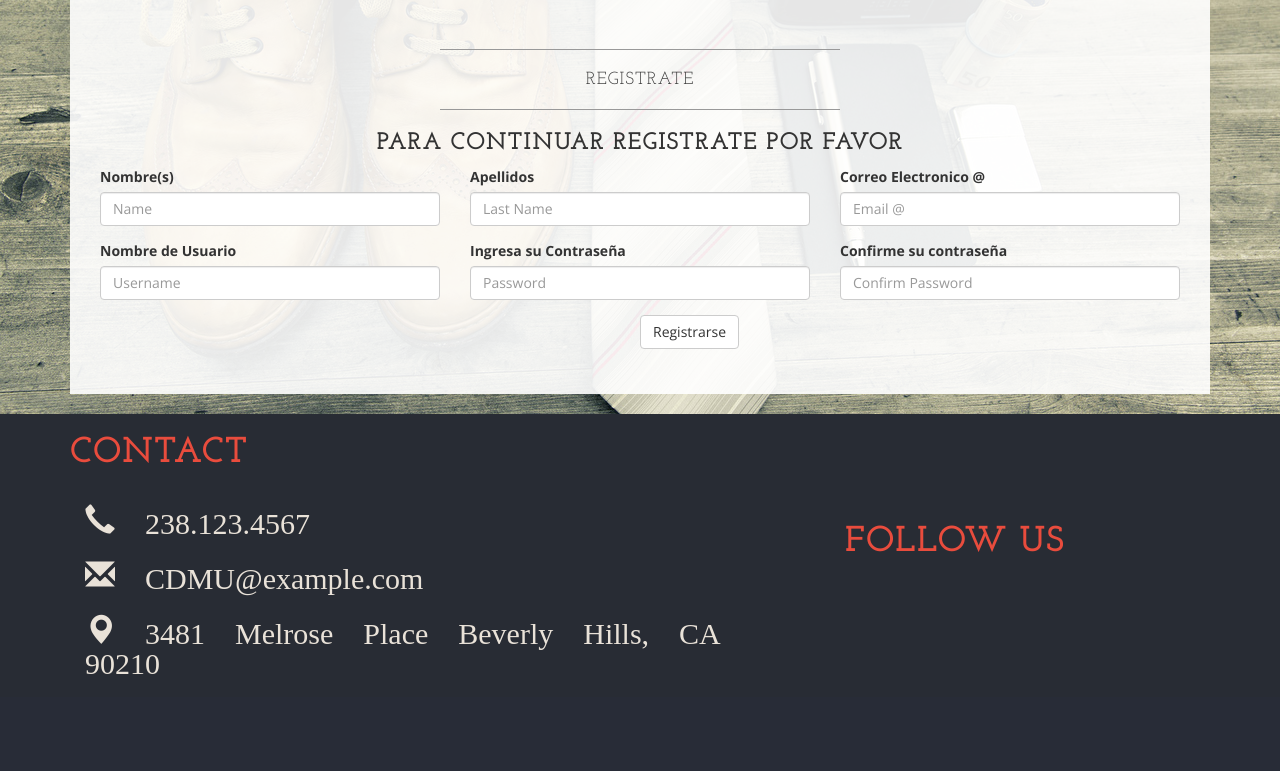
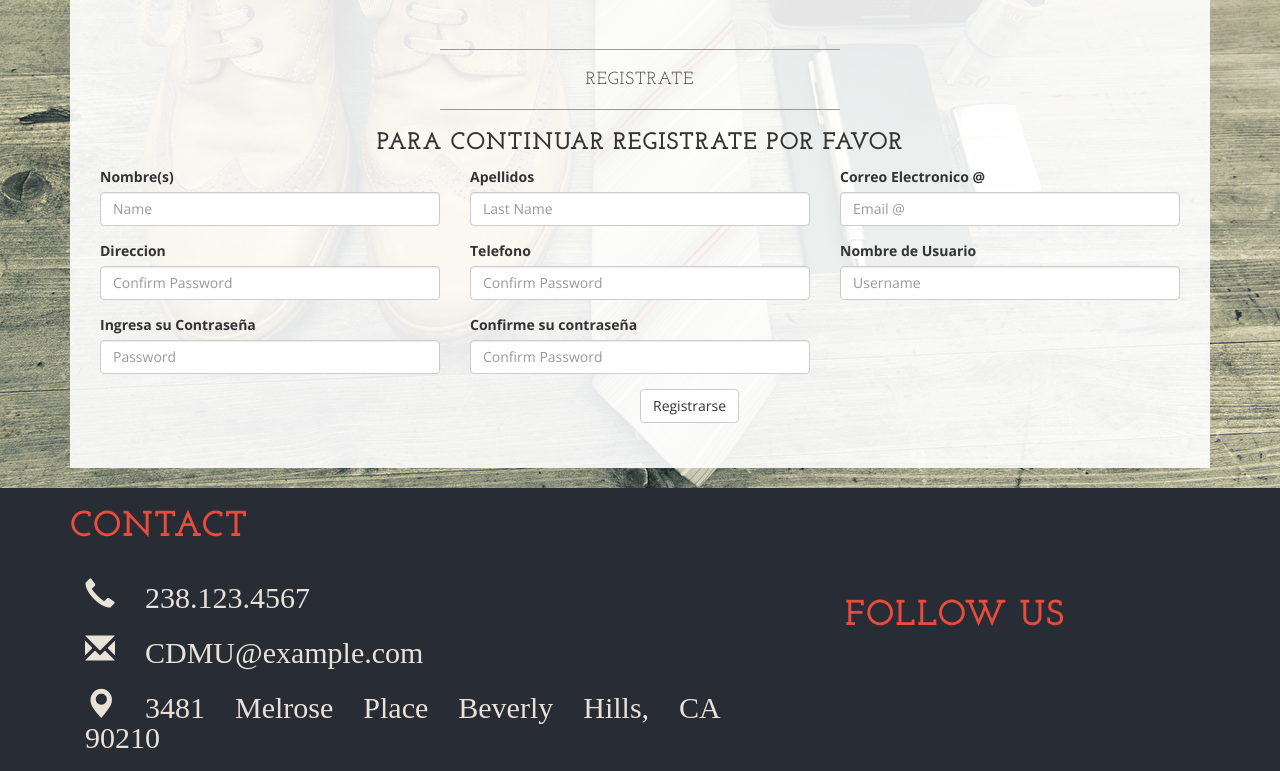
Before and after one commit to AndresVS18/sitioWebCDMU, a PHP site: page /registrarse.php in a window 1280 px wide. Shown: the part 291-1062 px from the top of the page. Before the commit the page ends 965 px from the top, so only its background shows below. Run offline with PHP 8.4, Linux system fonts and the light colour scheme.

Commit message:
insertar

```diff
--- a/index.php
+++ b/index.php
@@ -6,7 +6,6 @@ $fun = new funciones();
 <html lang="en">
 
 <head>
-
   <meta charset="utf-8">
   <meta http-equiv="X-UA-Compatible" content="IE=edge">
   <meta name="viewport" content="width=device-width, initial-scale=1">
@@ -14,8 +13,6 @@ $fun = new funciones();
   <meta name="author" content="">
 
   <title>Contact - Business Casual - Start Bootstrap Theme</title>
-
-    <title>Contact - Business Casual - Start Bootstrap Theme</title>
 
   <!-- Bootstrap Core CSS -->
   <link href="css/bootstrap.min.css" rel="stylesheet">
@@ -38,7 +35,6 @@ $fun = new funciones();
 </head>
 
 <body>
-
   <div class="brand">Business Casual</div>
   <div class="address-bar">3481 Melrose Place | Beverly Hills, CA 90210 | 123.456.7890</div>
 
--- a/logica/database.php
+++ b/logica/database.php
@@ -51,4 +51,12 @@ class database {
     }
     $this->CerrarConexion();
   }
+
+  function N_afiliado($nombre, $apellidos, $email, $direccion, $telefono, $user, $contraseña){
+    //inserta una nueva afiliacion
+    $sql = $this->pdo->prepare("INSERT INTO afiliados(`Nombre`, `Apellidos`, `Email`, `Direccion`, `Telefono`, `Nombre_usuario`, `Contraseña`) VALUES ('{$_POST['nombre']}','{$_POST['apellidos']}','{$_POST['email']}','''{$_POST['direccion']}
+      ','{$_POST['telefono']}','{$_POST['user']}','{$_POST['contraseña']}')");
+    $sql->execute(array($nombre, $apellidos, $email, $direccion, $telefono, $user, $contraseña));
+    $this->CerrarConexion();
+  }
 }
--- a/logica/funciones.php
+++ b/logica/funciones.php
@@ -132,4 +132,25 @@ class funciones {
     }
     return $texto;
   }
+
+  public function N_afiliado(){
+  if (isset($_POST['agregar'])) {
+      $nombre= $_POST['nombre'];
+      $apellidos=$_POST['apellidos'];
+      $email= $_POST['email'];
+      $direccion= $_POST['direccion'];
+      $telefono=$_POST['telefono'];
+      $user= $_POST['user'];
+      $contraseña=$_POST['contraseña'];
+      $confirmar=$_POST['confirmar'];
+      if ($confirmar == $contraseña) {
+        $this->bd->N_afiliado($nombre, $apellidos, $email, $direccion, $telefono, $user, $contraseña);
+        echo '<script type="text/javascript">alert("Usted ha sido afiliado con exito espere la orden de pago");</script>';
+      }else{
+        echo '<script type="text/javascript">alert("Verifique su contraseña");</script>';
+      }
+    }
+
+  }
+
 }
--- a/registrarse.php
+++ b/registrarse.php
@@ -72,36 +72,44 @@ $fun = new funciones();
         <h2 class="intro-text text-center">Registrate</h2>
         <hr>
         <h3 class="text-center">Para continuar registrate por favor</h3>
-        <form role="form">
+        <form role="form" method="post">
           <div class="row">
             <div class="form-group col-lg-4">
               <label>Nombre(s)</label>
-              <input type="text" class="form-control" class="form-control input-sm" placeholder="Name">
+              <input name="nombre" type="text" class="form-control" class="form-control input-sm" placeholder="Name">
             </div>
             <div class="form-group col-lg-4">
               <label>Apellidos</label>
-
-              <input type="text" class="form-control" class="form-control input-sm" placeholder="Last Name">
+              <input name="apellidos" type="text" class="form-control" class="form-control input-sm" placeholder="Last Name">
             </div>
             <div class="form-group col-lg-4">
               <label>Correo Electronico @</label>
-              <input type="email" class="form-control" class="form-control input-sm" placeholder="Email @">
+              <input name="email" type="email" class="form-control" class="form-control input-sm" placeholder="Email @">
+            </div>
+            <div class="form-group col-lg-4">
+              <label>Direccion</label>
+              <input name="direccion" type="text" class="form-control" class="form-control input-sm" placeholder="Confirm Password">
+            </div>
+            <div class="form-group col-lg-4">
+              <label>Telefono</label>
+              <input name="telefono" type="text" class="form-control" class="form-control input-sm" placeholder="Confirm Password">
             </div>
             <div class="form-group col-lg-4">
               <label>Nombre de Usuario</label>
-              <input type="text" class="form-control" class="form-control input-sm" placeholder="Username">
+              <input name="user" type="text" class="form-control" class="form-control input-sm" placeholder="Username">
             </div>
             <div class="form-group col-lg-4">
               <label>Ingresa su Contraseña</label>
-              <input type="password" class="form-control" class="form-control input-sm" placeholder="Password">
+              <input name="contraseña" type="password" class="form-control" class="form-control input-sm" placeholder="Password">
             </div>
             <div class="form-group col-lg-4">
               <label>Confirme su contraseña</label>
-              <input type="password" class="form-control" class="form-control input-sm" placeholder="Confirm Password">
+              <input name="confirmar" type="password" class="form-control" class="form-control input-sm" placeholder="Confirm Password">
             </div>
             <div class="form-group col-lg-12">
               <input type="hidden" name="save" value="contact">
-              <button  type="submit" class="btn btn-default col-sm-offset-6 ">Registrarse</button>
+              <?php $fun->N_afiliado();?>
+              <button  name="agregar" type="Afiliarse" class="btn btn-default col-sm-offset-6 ">Registrarse</button>
             </div>
           </div>
         </form>
```
